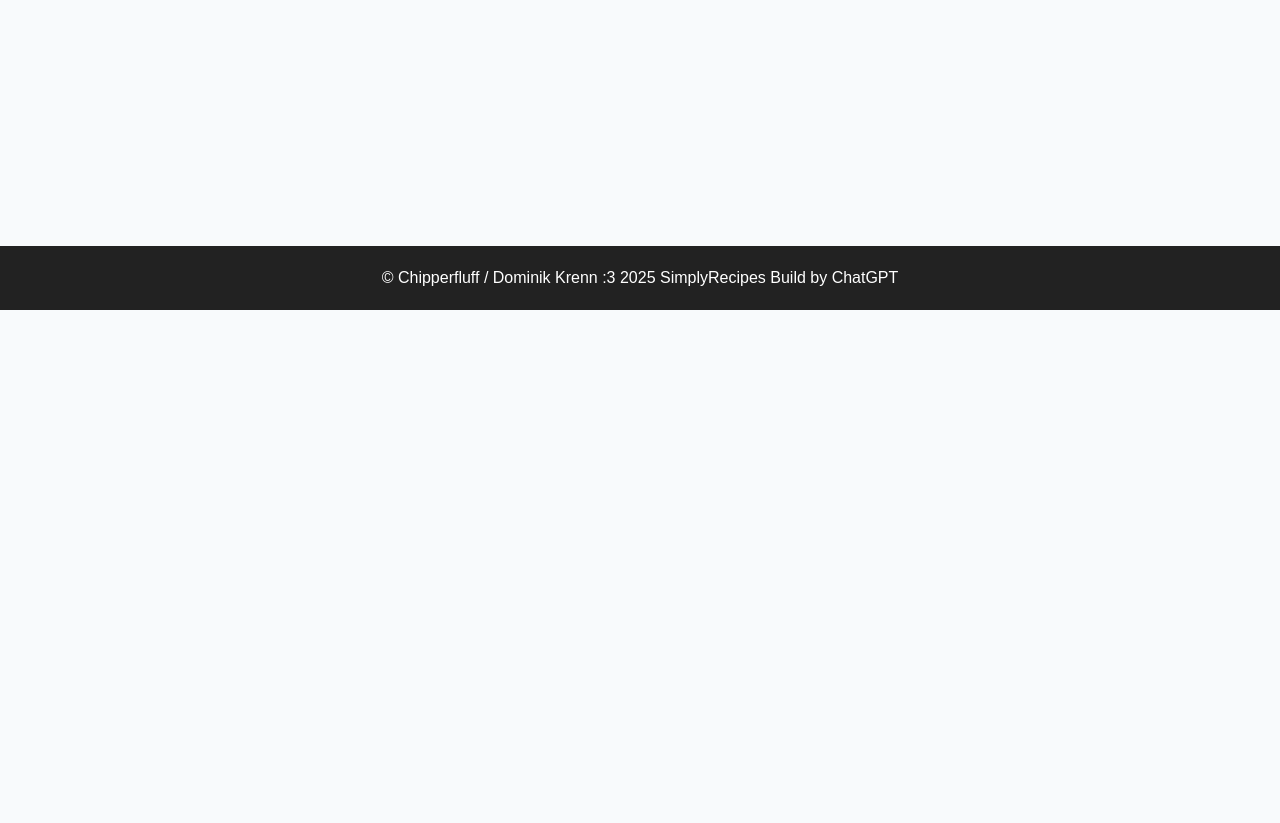
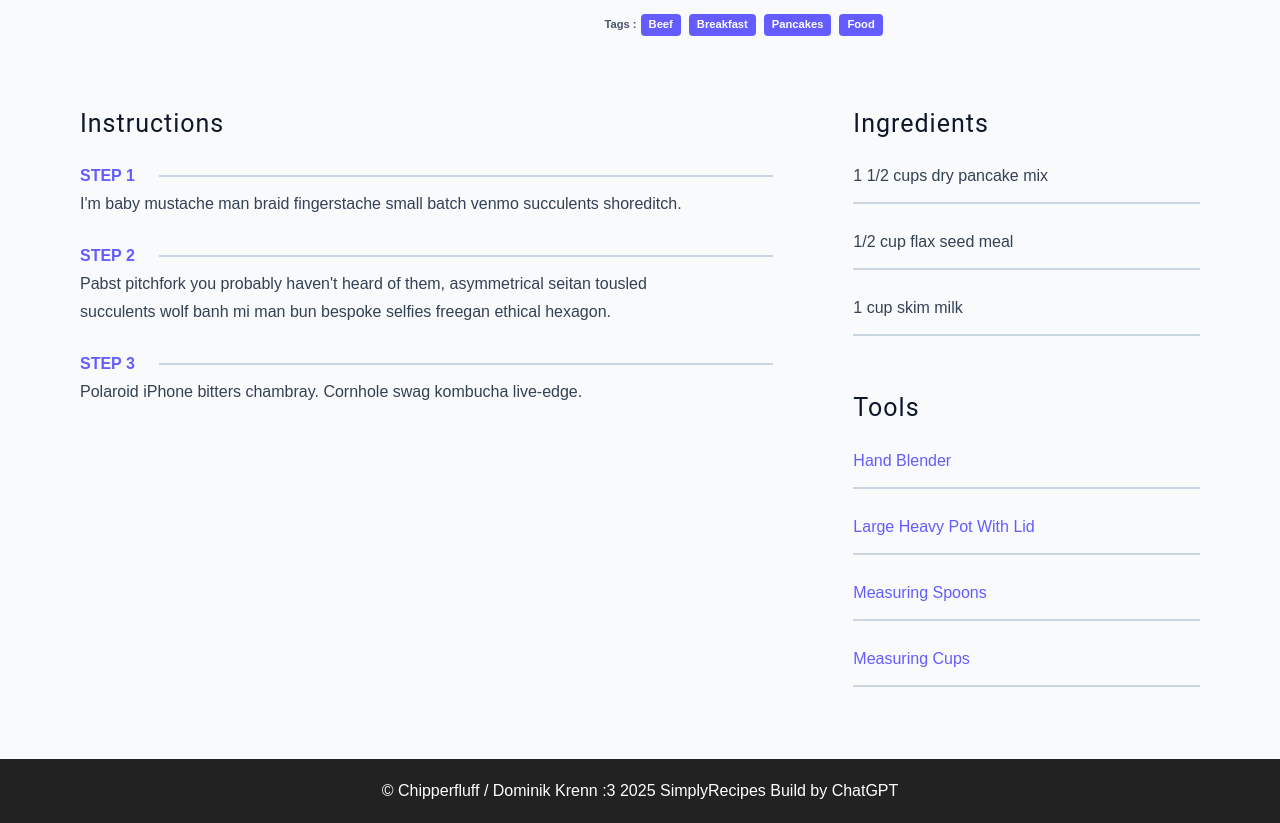
Before and after one commit to ChippisTraining/recipe-or-so, a Flask app: page /recipe/1/1/ in a window 1280 px wide. Shown: the part 490-1313 px from the top of the page. Before the commit the page ends 800 px from the top, so only its background shows below. Run offline with Flask 3, Linux system fonts and the light colour scheme; some libraries are stand-ins or nearby versions.

Commit message:
Add single recipe page with detailed layout, styling, and data integration

```diff
--- a/website/routes/public.py
+++ b/website/routes/public.py
@@ -53,6 +53,38 @@ recipes_data = [
     }
 ]
 
+single_data = {
+    'info': {
+        'thumbnail': '144/recipes/103.jpeg',
+        'title': 'Caramel Drizzled Pancakes with Berries',
+        'description': 'A stack of fluffy pancakes topped with caramel sauce, fresh strawberries, and chopped nuts, served with whipped cream on the side.',
+        'prep-time': 10,
+        'cook-time': 15,
+        'servings': 6,
+        'tags': [
+            'Beef',
+            'Breakfast',
+            'Pancakes',
+            'Food'
+        ]
+    },
+    'instructions': [
+        { 'title': 'STEP 1', 'body': 'In a mixing bowl, combine the dry pancake mix and flax seed meal. Gradually add the skim milk, stirring continuously until a smooth batter forms.'},
+        { 'title': 'STEP 2', 'body': 'Preheat a large heavy pot with a lid over medium heat. Lightly grease the surface and pour in small amounts of batter to form pancakes. Cook until bubbles form on the surface, then flip and cook until golden brown.'},
+        { 'title': 'STEP 3', 'body': 'Stack the cooked pancakes on a plate. Drizzle caramel sauce over them, top with fresh strawberries and chopped nuts, and serve with whipped cream on the side.'}
+    ],
+    'ingredients': [
+      '1 1/2 cups dry pancake mix',
+      '1/2 cup flax seed meal',
+      '1 cup skim milk'
+    ],
+    'tools': [
+      'Hand Blender',
+      'Large Heavy Pot With Lid'
+    ]
+}
+
+
 @public.route('/')
 def index():
     ctr = request.values.get('no', None)
@@ -76,7 +108,7 @@ def recipes():
 
 @public.route('/recipe/<id>/<title>/')
 def recipe(id: int, title: str):
-    return render_template('single-recipe.html')
+    return render_template('single-recipe.html', recipe=single_data)
 
 @public.route('/contact', methods=['GET', 'POST'])
 def contact():
--- a/website/static/css/style.css
+++ b/website/static/css/style.css
@@ -668,3 +668,110 @@ Tags Page
     grid-template-columns: 1fr 1fr 1fr;
   }
 }
+
+/*
+===============
+Single Recipe Book
+===============
+*/
+
+.recipe-hero {
+  display: grid;
+  gap: 3rem;
+}
+
+.recipe-hero-img {
+  height: 300px;
+  border-radius: var(--borderRadius);
+}
+.recipe-info p {
+  color: var(--grey-600);
+}
+.recipe-icons {
+  display: grid;
+  grid-template-columns: repeat(3, 1fr);
+  gap: 1rem;
+  margin: 2rem 0;
+  text-align: center;
+}
+.recipe-icons i {
+  font-size: 1.5rem;
+  color: var(--primary-500);
+}
+.recipe-icons h5,
+.recipe-icons p {
+  margin-bottom: 0;
+  font-size: 0.85em;
+}
+
+.recipe-icons p {
+  color: var(--grey-600);
+}
+.recipe-tags {
+  display: flex;
+  align-items: center;
+  flex-wrap: wrap;
+  font-size: 0.7em;
+  font-weight: 600;
+}
+.recipe-tags a {
+  background: var(--primary-500);
+  border-radius: var(--borderRadius);
+  color: var(--white);
+  padding: 0.05rem 0.5rem;
+  margin: 0 0.25rem;
+  text-transform: capitalize;
+}
+@media screen and (min-width: 992px) {
+  .recipe-hero {
+    grid-template-columns: 4fr 5fr;
+    align-items: center;
+  }
+}
+.recipe-content {
+  padding: 3rem 0;
+  display: grid;
+  gap: 2rem 5rem;
+}
+@media screen and (min-width: 992px) {
+  .recipe-content {
+    grid-template-columns: 2fr 1fr;
+  }
+}
+.single-instruction header {
+  display: grid;
+  grid-template-columns: auto 1fr;
+  gap: 1.5rem;
+  align-items: center;
+}
+.single-instruction header p {
+  text-transform: uppercase;
+  font-weight: 600;
+  color: var(--primary-500);
+  margin-bottom: 0;
+}
+.single-instruction > p {
+  color: var(--grey-700);
+}
+
+.single-instruction header div {
+  height: 2px;
+  background: var(--grey-300);
+}
+
+.second-column {
+  display: grid;
+  row-gap: 2rem;
+}
+
+.single-ingredient {
+  border-bottom: 2px solid var(--grey-300);
+  padding-bottom: 0.75rem;
+  color: var(--grey-700);
+}
+.single-tool {
+  border-bottom: 2px solid var(--grey-300);
+  padding-bottom: 0.75rem;
+  color: var(--primary-500);
+  text-transform: capitalize;
+}
--- a/website/templates/single-recipe.html
+++ b/website/templates/single-recipe.html
@@ -6,6 +6,107 @@
 
 {% block content %}
 <main class="page">
-  <h1>Single-recipe</h1>
+  <div class="recipe-page">
+    <section class="recipe-hero">
+      <img
+        src="{{ url_for('api.fetch_images', filename=recipe['thumbnail'])}}"
+        class="img recipe-hero-img"
+      />
+      <article class="recipe-info">
+        <h2>Banana Pancakes</h2>
+        <p>
+          Shabby chic humblebrag banh mi bushwick, banjo kale chips
+          meggings. Cred selfies sartorial, cloud bread disrupt blue bottle
+          seitan. Dreamcatcher tousled bitters, health goth vegan venmo
+          whatever street art lyft shabby chic pitchfork beard. Drinking
+          vinegar poke tbh, iPhone coloring book polaroid truffaut tousled
+          ramps pug trust fund letterpress. Portland four loko austin
+          chicharrones bitters single-origin coffee. Leggings letterpress
+          occupy pour-over.
+        </p>
+        <div class="recipe-icons">
+          <article>
+            <i class="fas fa-clock"></i>
+            <h5>prep time</h5>
+            <p>30 min.</p>
+          </article>
+          <article>
+            <i class="far fa-clock"></i>
+            <h5>cook time</h5>
+            <p>15 min.</p>
+          </article>
+          <article>
+            <i class="fas fa-user-friends"></i>
+            <h5>serving</h5>
+            <p>6 servings</p>
+          </article>
+        </div>
+        <p class="recipe-tags">
+          Tags : <a href="tag-template.html">beef</a>
+          <a href="tag-template.html">breakfast</a>
+          <a href="tag-template.html">pancakes</a>
+          <a href="tag-template.html">food</a>
+        </p>
+      </article>
+    </section>
+    <!-- content -->
+    <section class="recipe-content">
+      <article>
+        <h4>instructions</h4>
+        <!-- single instruction -->
+        <div class="single-instruction">
+          <header>
+            <p>step 1</p>
+            <div></div>
+          </header>
+          <p>
+            I'm baby mustache man braid fingerstache small batch venmo
+            succulents shoreditch.
+          </p>
+        </div>
+        <!-- end of single instruction -->
+        <!-- single instruction -->
+        <div class="single-instruction">
+          <header>
+            <p>step 2</p>
+            <div></div>
+          </header>
+          <p>
+            Pabst pitchfork you probably haven't heard of them, asymmetrical
+            seitan tousled succulents wolf banh mi man bun bespoke selfies
+            freegan ethical hexagon.
+          </p>
+        </div>
+        <!-- end of single instruction -->
+        <!-- single instruction -->
+        <div class="single-instruction">
+          <header>
+            <p>step 3</p>
+            <div></div>
+          </header>
+          <p>
+            Polaroid iPhone bitters chambray. Cornhole swag kombucha
+            live-edge.
+          </p>
+        </div>
+        <!-- end of single instruction -->
+      </article>
+      <article class="second-column">
+        <div>
+          <h4>ingredients</h4>
+          <p class="single-ingredient">1 1/2 cups dry pancake mix</p>
+          <p class="single-ingredient">1/2 cup flax seed meal</p>
+          <p class="single-ingredient">1 cup skim milk</p>
+        </div>
+        <div>
+          <h4>tools</h4>
+          <p class="single-tool">Hand Blender</p>
+          <p class="single-tool">Large Heavy Pot With Lid</p>
+          <p class="single-tool">Measuring Spoons</p>
+          <p class="single-tool">Measuring Cups</p>
+        </div>
+      </article>
+    </section>
+  </div>
 </main>
 {% endblock %}
```
